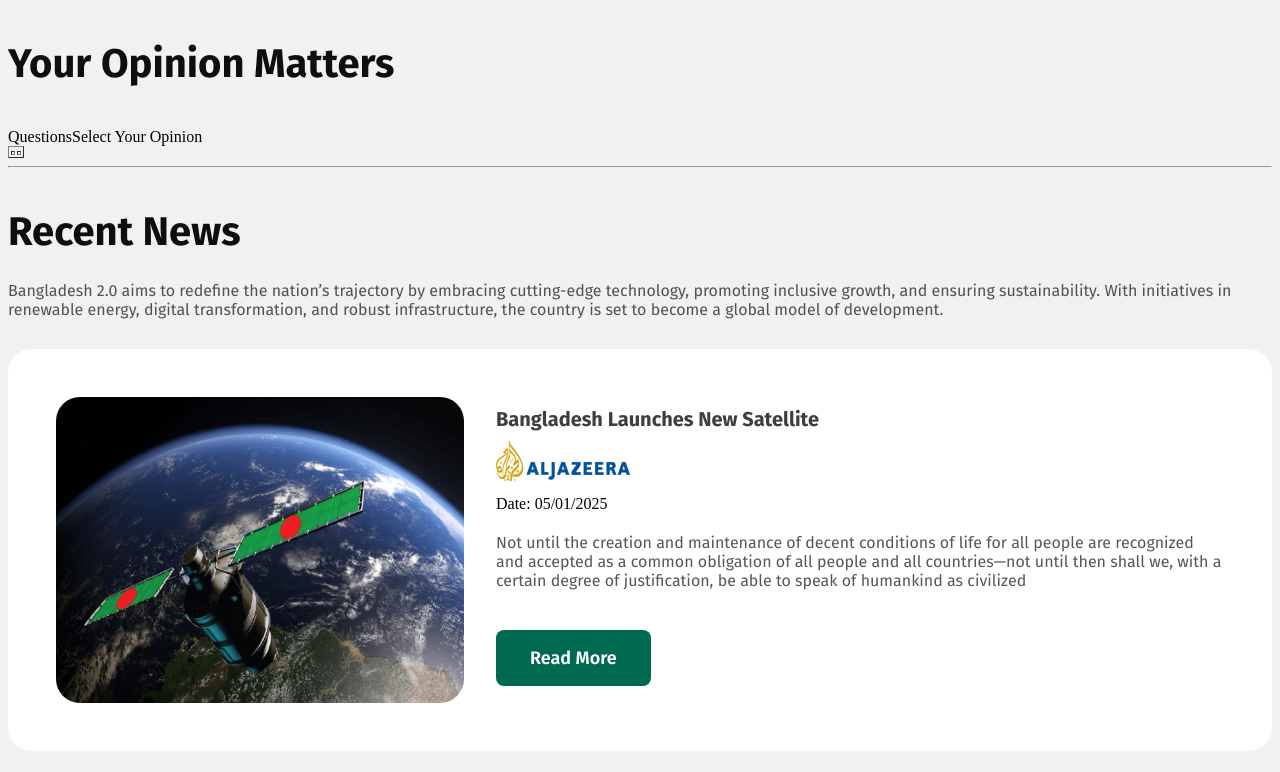
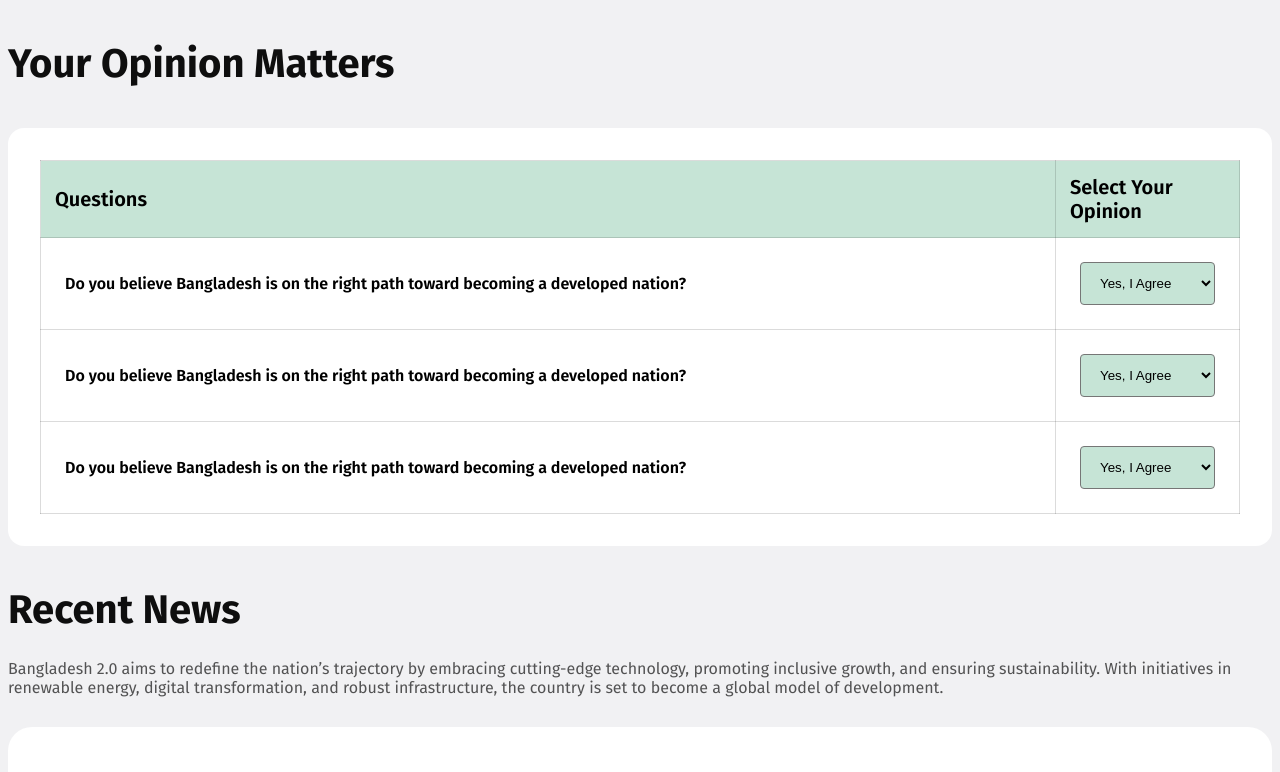
Before and after one commit to shemul345/bangladesh-2.0-repo, a plain HTML site: page index.html in a window 1280 px wide. Shown: the part 1846-2618 px from the top of the page. Drawn offline with Linux system fonts and the light colour scheme.

Commit message:
added subscribe newsletter section

```diff
--- a/index.html
+++ b/index.html
@@ -112,20 +112,34 @@
             <h3 class="section_title">Your Opinion Matters</h3>
             <div class="opinion_container">
                 <div class="opinion_table">
-                    <table border="1">
+                    <table>
                         <tr>
-                            <thead>Questions</thead>
-                            <thead>Select Your Opinion</thead>
+                            <th>Questions</th>
+                            <th>Select Your Opinion</th>
                         </tr>
                         <tr>
-                            <td></td>
-                            <td></td>
+                            <td>Do you believe Bangladesh is on the right path toward becoming a developed nation?</td>
+                            <td>
+                                <select name="" id="">
+                                <option value="Yes, I Agree">Yes, I Agree</option>
+                                <option value="No, I disagree">No, I disagree</option></td>
+                        </tr>
+                        <tr>
+                            <td>Do you believe Bangladesh is on the right path toward becoming a developed nation?</td>
+                            <td><select name="" id="">
+                                <option value="Yes, I Agree">Yes, I Agree</option>
+                                <option value="No, I disagree">No, I disagree</option></td>
+                        </tr>
+                        <tr>
+                            <td>Do you believe Bangladesh is on the right path toward becoming a developed nation?</td>
+                            <td><select name="" id="">
+                                <option value="Yes, I Agree">Yes, I Agree</option>
+                                <option value="No, I disagree">No, I disagree</option></td>
                         </tr>
                     </table>
                 </div>
             </div>
           </section>
-          <hr>
 
           <!-- ===== news section ===== -->
            <section class="news">
@@ -191,9 +205,21 @@
              </section>
 
              <!-- ===== donate section ===== -->
-              <section class="subscribe">
-                <div class="subscribe_container">
-                    <h3 class="section_title"></h3>
+              <section class="newsletter">
+                <div class="newsletter_container">
+                    <h3 class="section_title">Subscribe Newsletter</h3>
+                    <p class="section_description">Bangladesh 2.0 aims to redefine the nation’s trajectory by embracing cutting-edge technology, promoting inclusive growth.</p>
+
+                    <div class="input-wrapper">
+                        <input type="text" placeholder="Enter your email.....">
+                        <button class="subscribe">Subscribe</button>
+                    </div>
+
+                    <div class="input-container">
+                        <input type="email" id="textInput" placeholder="Type something...">
+                        <button id="clearButton">Clear</button>
+                      </div>
+
                 </div>
               </section>
 
--- a/styles/style.css
+++ b/styles/style.css
@@ -189,7 +189,7 @@ background-color: #09A15C;
     border: 1px solid rgba(14, 14, 14, 0.15);
     background-image: url(../assets/quote-bg.png);
     background-repeat: no-repeat;
-    background-position-x: left,top;
+    background-position: 24px 6px;
 }
 .quotation_title{
     font-family: "Fira Sans", serif;
@@ -203,8 +203,41 @@ background-color: #09A15C;
 }
 
 /* ===== opinion styles ===== */
-/* Opinion is pending now */
+.opinion_table{
+    background-color: #ffffff;
+    padding: 32px;
+    border-radius: 16px;
+}
+th{
+    border: 1px solid rgba(14, 14, 14, 0.15);
+    border-collapse: collapse;
+    text-align: left;
+    padding: 14px;
+    width: 100%;
+    background-color: rgba(198, 228, 214, 1);
+    font-family: "Fira Sans", serif;
+    font-size: 20px;
+    font-weight: 600;
+}
 
+table, tr, td{
+    border: 1px solid rgba(14, 14, 14, 0.15);
+    border-collapse: collapse;
+    text-align: left;
+    padding: 24px;
+    width: 100%;
+    font-family: "Fira Sans", serif;
+    font-size: 16px;
+    font-weight: 600;
+}
+table, tr, td, select{
+    padding: 24px;
+}
+select, option{
+    padding: 12px 15px;
+    background-color: rgba(198, 228, 214, 1);
+    border-radius: 4px;
+}
 
 /* ===== news styles ===== */
 .card_column{
@@ -279,7 +312,11 @@ input[type="text"]{
     margin-top: 30px;
 }
 
-/* ===== subscribe styles ===== */
+/* ===== newsletter styles ===== */
+
+
+
+
 /*
 
     font-family: "Fira Sans", serif;
```
